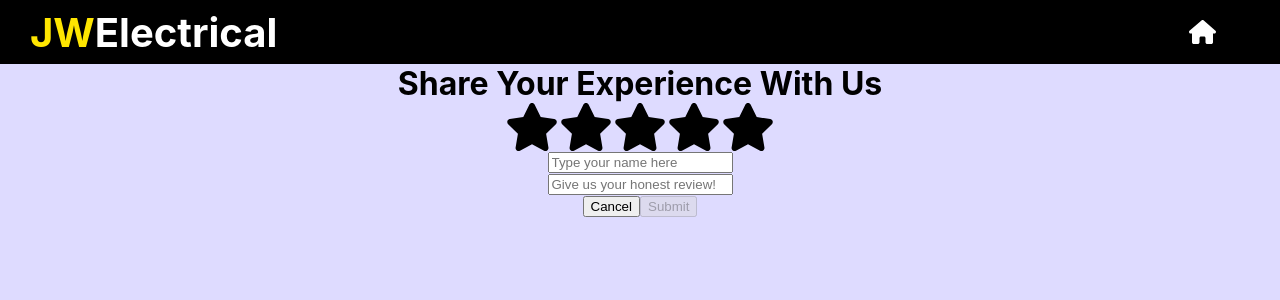
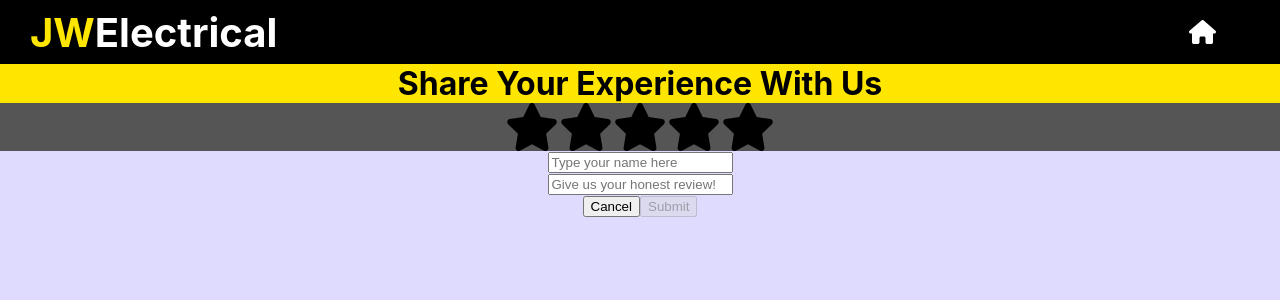
Before and after one commit to jarenworme/mockfirm, a React (Create React App) app: page /#/publishreview in a window 1280 px wide. Shown: the top 300 px of the page. Built offline with nearby package versions, Linux system fonts and the light colour scheme.

Commit message:
add review star styling done

```diff
--- a/src/pages/publishreview.js
+++ b/src/pages/publishreview.js
@@ -66,11 +66,11 @@ export default function PublishReview () {
                     <h1 className="publish-title">Share Your Experience With Us</h1>
                 </div>
                 <div className="publish-stars-wrapper">
-                    <FontAwesomeIcon icon={faStar} size="3x" className="publish-star-1" onClick={() => setStars(1)}/>
-                    <FontAwesomeIcon icon={faStar} size="3x" className="publish-star-2" onClick={() => setStars(2)}/>
-                    <FontAwesomeIcon icon={faStar} size="3x" className="publish-star-3" onClick={() => setStars(3)}/>
-                    <FontAwesomeIcon icon={faStar} size="3x" className="publish-star-4" onClick={() => setStars(4)}/>
-                    <FontAwesomeIcon icon={faStar} size="3x" className="publish-star-5" onClick={() => setStars(5)}/>
+                    <FontAwesomeIcon icon={faStar} size="3x" className={stars === 5 ? "s1 s1a" : "s1"} onClick={() => setStars(5)}/>
+                    <FontAwesomeIcon icon={faStar} size="3x" className={stars === 4 ? "s2 s2a" : "s2"} onClick={() => setStars(4)}/>
+                    <FontAwesomeIcon icon={faStar} size="3x" className={stars === 3 ? "s3 s3a" : "s3"} onClick={() => setStars(3)}/>
+                    <FontAwesomeIcon icon={faStar} size="3x" className={stars === 2 ? "s4 s4a" : "s4"} onClick={() => setStars(2)}/>
+                    <FontAwesomeIcon icon={faStar} size="3x" className={stars === 1 ? "s5 s5a" : "s5"} onClick={() => setStars(1)}/>
                 </div>
                 <form onSubmit={handleSubmit}>
 
--- a/src/styles/publish.css
+++ b/src/styles/publish.css
@@ -19,6 +19,67 @@
     box-sizing: border-box;
 }
 
+.publish-title-wrapper {
+    background-color: #FFE601;
+}
+
 .publish-title {
     margin: 0;
 }
+
+.publish-stars-wrapper {
+    display: flex;
+    flex-direction: row-reverse;
+    background-color: #555555;
+    justify-content: center;
+}
+
+.s1:hover, .s1:hover + .s2, .s1:hover ~ .s3, .s1:hover ~ .s4, .s1:hover ~ .s5 {
+    color: var(--jwe-saffron);
+    cursor: pointer;
+}
+
+.s2:hover, .s2:hover ~ .s3, .s2:hover ~ .s4, .s2:hover ~ .s5 {
+    color: var(--jwe-saffron);
+    cursor: pointer;
+}
+
+.s3:hover, .s3:hover ~ .s4, .s3:hover ~ .s5 {
+    color: var(--jwe-saffron);
+    cursor: pointer;
+}
+
+.s4:hover, .s4:hover ~ .s5 {
+    color: var(--jwe-saffron);
+    cursor: pointer;
+}
+
+.s5:hover {
+    color: var(--jwe-saffron);
+    cursor: pointer;
+}
+
+.s1a, .s1a + .s2, .s1a ~ .s3, .s1a ~ .s4, .s1a ~ .s5 {
+    color: var(--jwe-saffron);
+    cursor: pointer;
+}
+
+.s2a, .s2a ~ .s3, .s2a ~ .s4, .s2a ~ .s5 {
+    color: var(--jwe-saffron);
+    cursor: pointer;
+}
+
+.s3a, .s3a ~ .s4, .s3a ~ .s5 {
+    color: var(--jwe-saffron);
+    cursor: pointer;
+}
+
+.s4a, .s4a ~ .s5 {
+    color: var(--jwe-saffron);
+    cursor: pointer;
+}
+
+.s5a {
+    color: var(--jwe-saffron);
+    cursor: pointer;
+}
```
